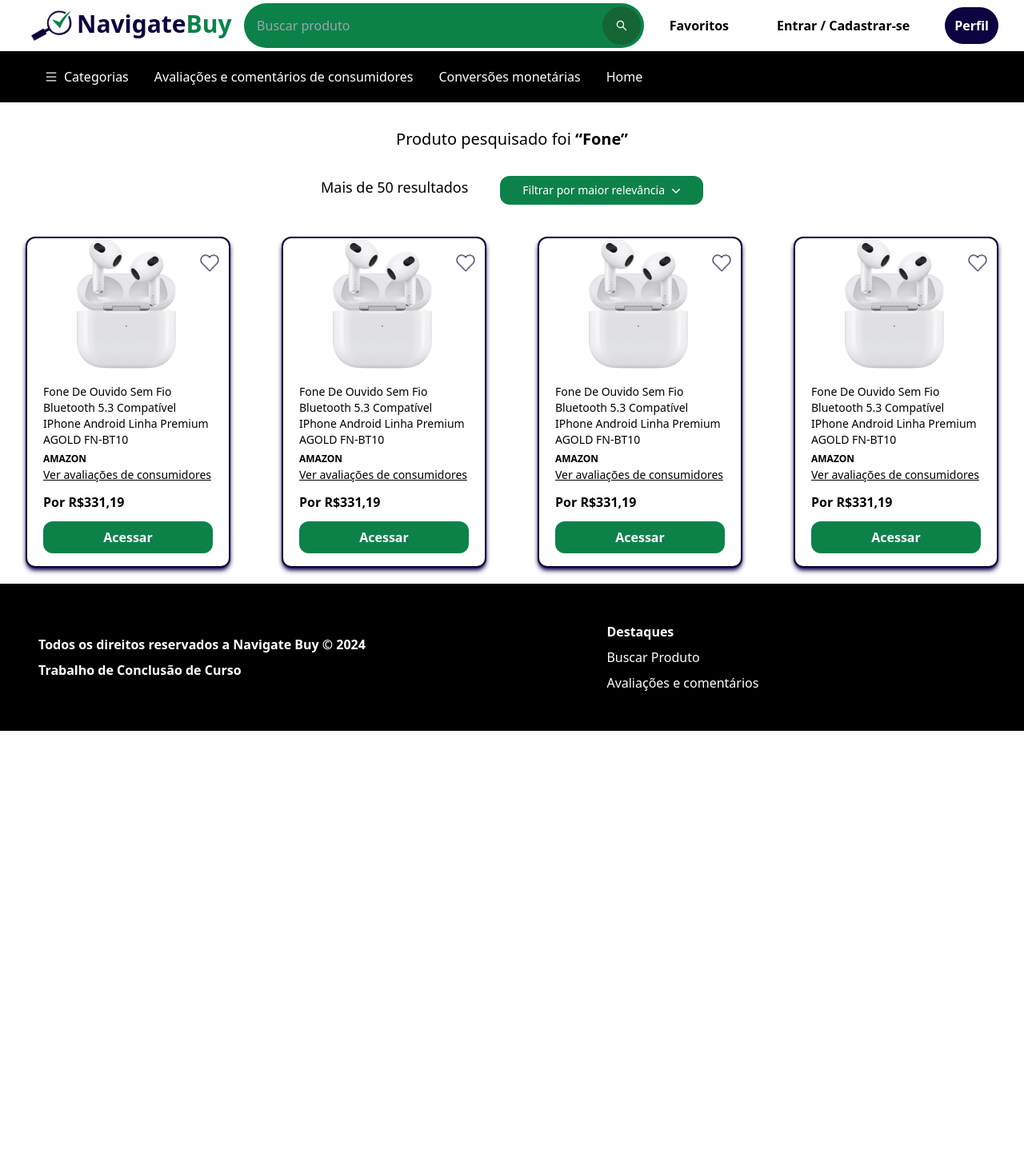
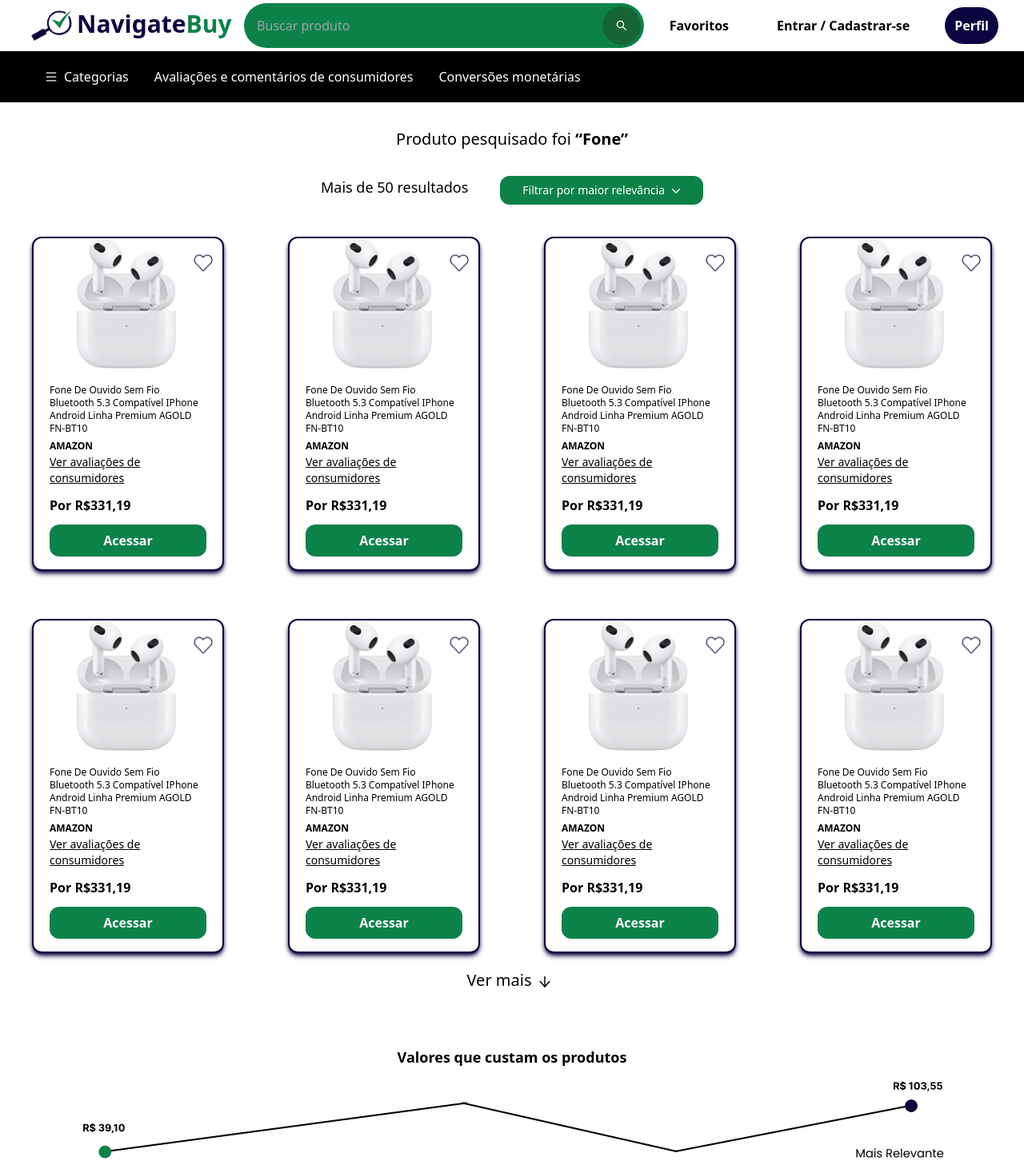
Before and after one commit to LuisaSantosSilva/NavigateBuyTCC, a Next.js app: page /produtos in a window 1280 px wide. Shown: the top 1457 px of the page at 80% size. Before the commit the page ends 914 px from the top, so only its background shows below. Built offline with nearby package versions, Linux system fonts and the light colour scheme.

Commit message:
página produtos ajuste final

```diff
--- a/src/components/card.tsx
+++ b/src/components/card.tsx
@@ -2,14 +2,14 @@
 
 const card = () => {
   return (
-    <section className="mx-auto justify-items-center justify-center gap-y-4 gap-x-16 mt-10 mb-5">
-      <div className="w-64 bg-white shadow-md shadow-navigateblue rounded-xl duration-500 hover:scale-105 hover:shadow-xl border-2 border-navigateblue">
+    <section className="mx-auto justify-items-center justify-center mt-10 mb-5">
+      <div className="w-60 bg-white shadow-md shadow-navigateblue rounded-xl duration-500 hover:scale-105 hover:shadow-xl border-2 border-navigateblue">
         <div className="relative flex justify-center items-center">
           <img src={"./img/Fone Amazon 2.png"} alt="Product"/>
           <img src={"./img/icon coração.png"} alt="Heart" className="absolute top-2 w-6 right-0 m-3"/>
         </div>
         <div className="py-4 px-5">
-          <p className="text-sm text-black block capitalize">
+          <p className="text-xs text-black block capitalize">
           Fone De Ouvido Sem Fio Bluetooth 5.3 Compatível iPhone Android Linha Premium AGOLD FN-BT10
           </p>
           <span className="text-black font-bold uppercase text-xs">
--- a/src/components/navbar.tsx
+++ b/src/components/navbar.tsx
@@ -75,12 +75,6 @@
                   className="text-white hover:bg-white hover:text-black rounded-lg p-2"
                 >
                   Conversões monetárias
-                </a>
-                <a
-                  href="/"
-                  className="text-white hover:bg-white hover:text-black rounded-lg p-2"
-                >
-                  Home
                 </a>
               </div>
             </div>
--- a/src/pages/produtos.tsx
+++ b/src/pages/produtos.tsx
@@ -4,6 +4,7 @@
 import Card from "../components/card";
 import { Menu, MenuButton, MenuItem, MenuItems } from "@headlessui/react";
 import { ChevronDownIcon } from "@heroicons/react/20/solid";
+import { AiOutlineArrowDown } from "react-icons/ai";
 import "../app/globals.css";
 import React from "react";
 
@@ -71,11 +72,29 @@
           </MenuItems>
         </Menu>
       </div>
-      <div className="grid grid-cols-4">
-        <Card/>
-        <Card/>
-        <Card/>
-        <Card/>
+      <div className="grid grid-cols-4 max-[1050px]:grid-cols-2 max-[540px]:grid-cols-1">
+        <Card />
+        <Card />
+        <Card />
+        <Card />
+      </div>
+      <div className="grid grid-cols-4 max-[1050px]:grid-cols-2 max-[540px]:grid-cols-1">
+        <Card />
+        <Card />
+        <Card />
+        <Card />
+      </div>
+      <a href="#" className="flex justify-center text-xl">
+        <p>Ver mais</p>
+        <div className="p-[6px]">
+          <AiOutlineArrowDown />
+        </div>
+      </a>
+      <div className="p-16">
+        <p className="text-center text-lg font-bold">Valores que custam os produtos</p>
+        <div className="flex justify-center">
+          <img src={"./img/tabela.png"} alt="" />
+        </div>
       </div>
       <Footer />
     </main>
```
Also changed, not shown: public/img/tabela.png (added).
